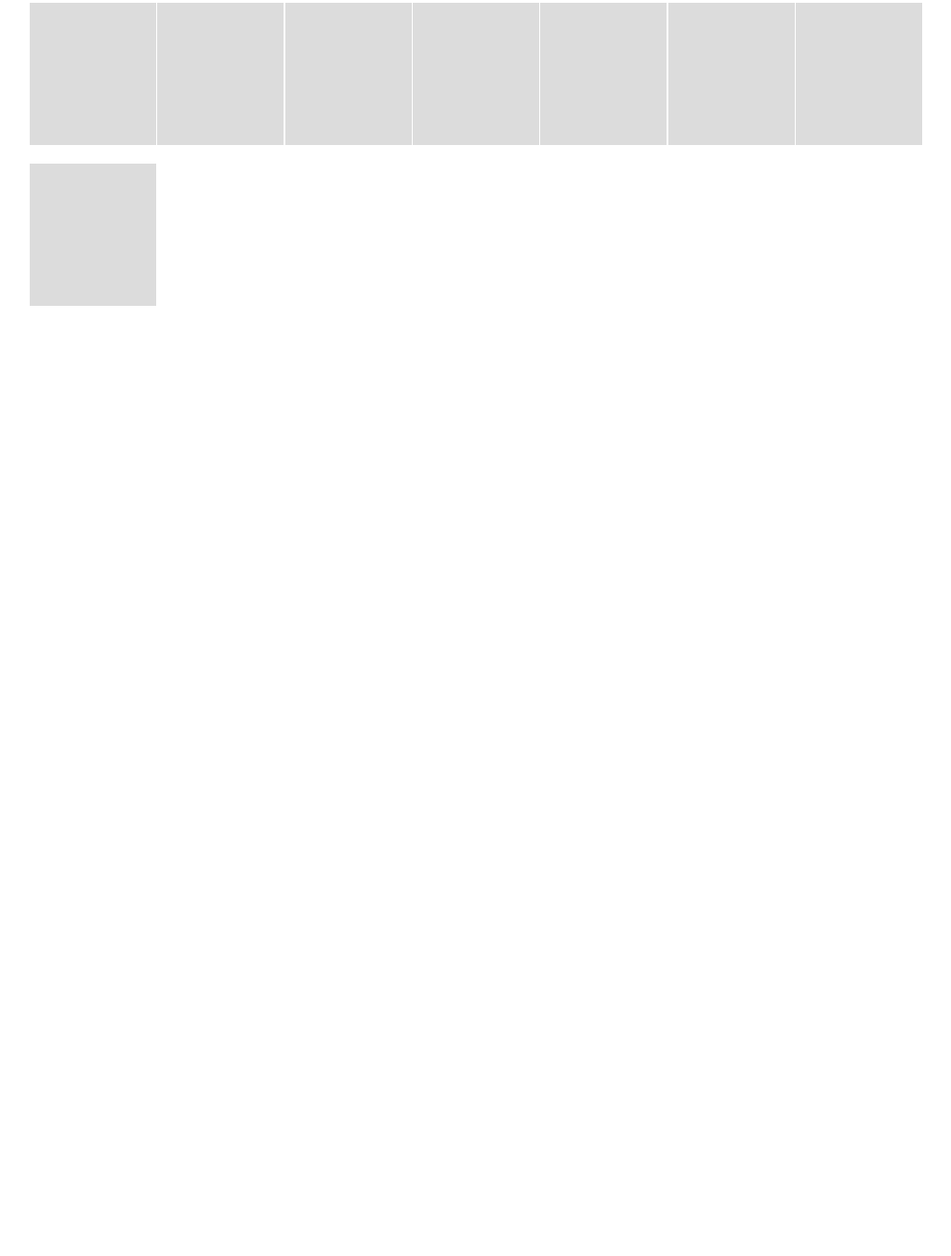
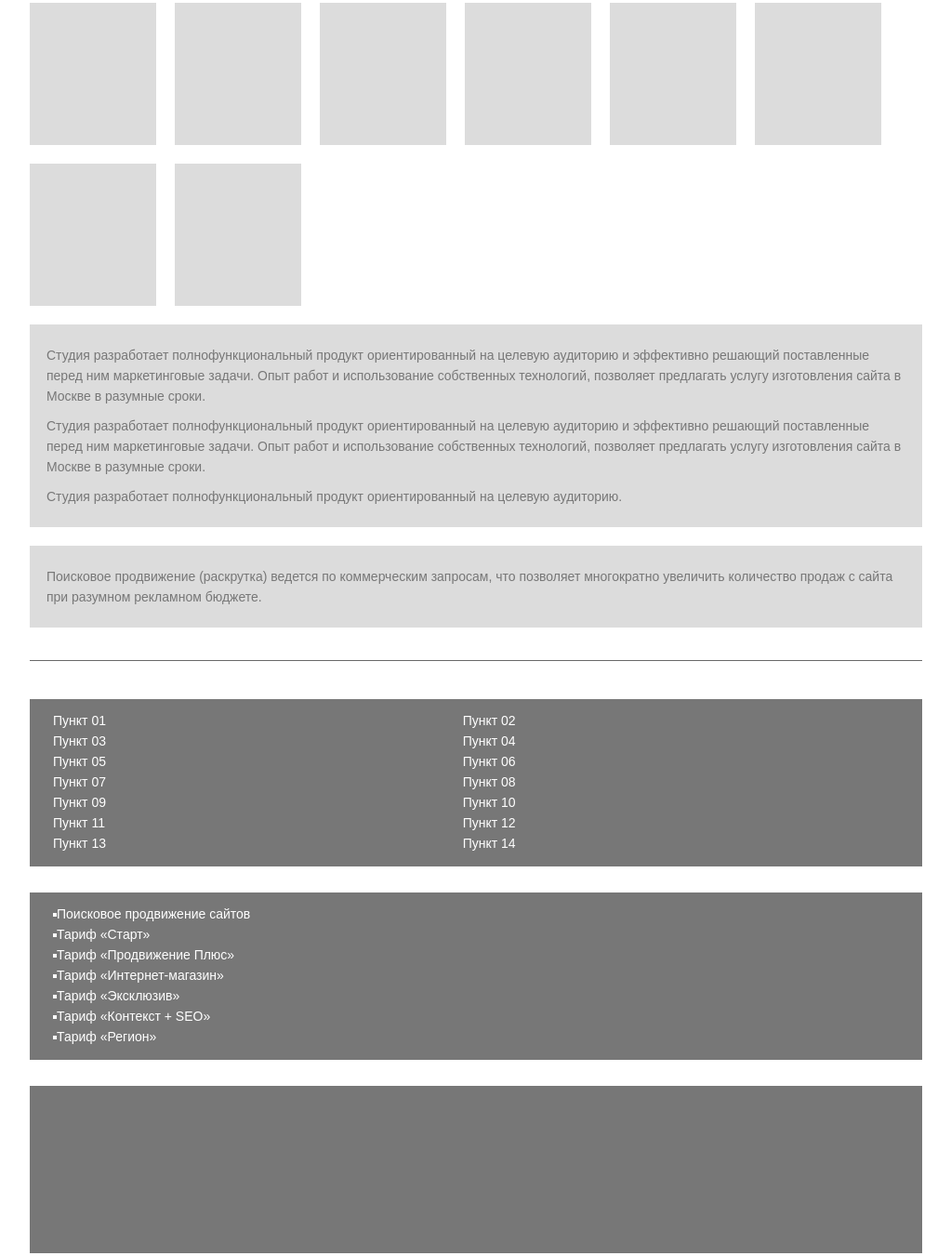
Before and after one commit to cognitive-cake/boroda-test-work, a website: page index.html in a window 1280 px wide. Shown: the part 990-2341 px from the top of the page at 93% size, without its empty margins (128-1151 px from the left). Before the commit the page ends 1339 px from the top, so only its background shows below. Drawn offline with Linux system fonts and the light colour scheme.

Commit message:
Добавил правила и контент для основного раздела и для футера

```diff
--- a/index.html
+++ b/index.html
@@ -85,15 +85,49 @@
           </article>
           <div class="main-content__add-item"></div>
         </div>
-        <div class="main-content__text-column"></div>
-        <div class="main-content__text-column"></div>
+        <div class="main-content__text-column">
+          <p>Студия разработает полнофункциональный продукт ориентированный на целевую аудиторию и эффективно решающий поставленные перед ним маркетинговые задачи. Опыт работ и использование собственных технологий, позволяет предлагать услугу изготовления сайта в Москве в разумные сроки.</p>
+          <p>Студия разработает полнофункциональный продукт ориентированный на целевую аудиторию и эффективно решающий поставленные перед ним маркетинговые задачи. Опыт работ и использование собственных технологий, позволяет предлагать услугу изготовления сайта в Москве в разумные сроки.</p>
+          <p>Студия разработает полнофункциональный продукт ориентированный на целевую аудиторию.</p>
+        </div>
+        <div class="main-content__text-column">
+          <p>Поисковое продвижение (раскрутка) ведется по коммерческим запросам, что позволяет многократно увеличить количество продаж с сайта при разумном рекламном бюджете.</p>
+        </div>
       </section>
     </div>
   </main>
+  <div class="separate-line"></div>
   <footer class="page-footer">
-    <div class="page-footer__first-col"></div>
-    <div class="page-footer__second-col"></div>
-    <div class="page-footer__third-col">
+    <div class="page-footer__col">
+      <ul class="page-footer__first-list">
+        <li><a href="#">Пункт 01</a></li>
+        <li><a href="#">Пункт 02</a></li>
+        <li><a href="#">Пункт 03</a></li>
+        <li><a href="#">Пункт 04</a></li>
+        <li><a href="#">Пункт 05</a></li>
+        <li><a href="#">Пункт 06</a></li>
+        <li><a href="#">Пункт 07</a></li>
+        <li><a href="#">Пункт 08</a></li>
+        <li><a href="#">Пункт 09</a></li>
+        <li><a href="#">Пункт 10</a></li>
+        <li><a href="#">Пункт 11</a></li>
+        <li><a href="#">Пункт 12</a></li>
+        <li><a href="#">Пункт 13</a></li>
+        <li><a href="#">Пункт 14</a></li>
+      </ul>
+    </div>
+    <div class="page-footer__col">
+      <ul class="page-footer__second-list">
+        <li><a href="#">Поисковое продвижение сайтов</a></li>
+        <li><a href="#">Тариф «Старт»</a></li>
+        <li><a href="#">Тариф «Продвижение Плюс»</a></li>
+        <li><a href="#">Тариф «Интернет-магазин»</a></li>
+        <li><a href="#">Тариф «Эксклюзив»</a></li>
+        <li><a href="#">Тариф «Контекст + SEO»</a></li>
+        <li><a href="#">Тариф «Регион»</a></li>
+      </ul>
+    </div>
+    <div class="page-footer__col">
       <div class="page-footer__element"></div>
       <div class="page-footer__element"></div>
     </div>
--- a/sass/blocks/item-card.scss
+++ b/sass/blocks/item-card.scss
@@ -3,6 +3,8 @@
   height: 153px;
 
   margin-bottom: 20px;
+  margin-right: 10px;
+  margin-left: 10px;
 
   background-color: $boroda-lightgrey;
 }
--- a/sass/blocks/main-content.scss
+++ b/sass/blocks/main-content.scss
@@ -7,16 +7,17 @@
   padding: 22px;
 
   background-color: $boroda-lightgrey;
-}
 
-.main-content__header ul {
-  list-style: square;
+  ul {
+    list-style: square;
+  }
 }
 
 .main-content__items {
   display: flex;
   flex-wrap: wrap;
-  justify-content: space-between;
+  margin-left: -10px;
+  margin-right: -10px;
 }
 
 .main-content__add-item {
@@ -24,10 +25,23 @@
   height: 153px;
 
   margin-bottom: 20px;
+  margin-right: 10px;
+  margin-left: 10px;
 
   background-color: $boroda-lightgrey;
 }
 
 .main-content__text-column {
+  margin-bottom: 20px;
+  padding-top: 12px;
+  padding-bottom: 12px;
+  padding-left: 18px;
+  padding-right: 18px;
+
   background-color: $boroda-lightgrey;
+
+  p {
+    margin-top: 10px;
+    margin-bottom: 10px;
+  }
 }
--- a/sass/blocks/navigation.scss
+++ b/sass/blocks/navigation.scss
@@ -6,17 +6,17 @@
   padding-right: 32px;
 
   background-color: $boroda-darkgrey;
-}
 
-.navigation ul {
+  ul {
     margin: 0;
     padding: 0;
     list-style: none;
   }
 
-.navigation a {
+  a {
     text-decoration: none;
     color: white;
+  }
 }
 
 .navigation__current-section {
--- /dev/null
+++ b/sass/blocks/page-footer.scss
@@ -0,0 +1,53 @@
+.page-footer {
+  margin-top: 20px;
+
+  a {
+    color: white;
+    text-decoration: none;
+
+    &:hover {
+      text-decoration: underline;
+    }
+  }
+}
+
+.page-footer__col {
+  box-sizing: border-box;
+
+  height: 180px;
+
+  margin-bottom: 28px;
+  padding-top: 12px;
+  padding-bottom: 18px;
+  padding-left: 25px;
+  padding-right: 25px;
+
+  color: white;
+  background-color: $boroda-darkgrey;
+}
+
+.page-footer__first-list {
+  margin: 0;
+  padding: 0;
+  list-style: none;
+
+  li {
+    display: inline-block;
+    width: 48%;
+  }
+}
+
+.page-footer__second-list {
+  margin: 0;
+  padding: 0;
+  list-style-type: square;
+  list-style-position: inside;
+
+  a {
+    margin-left: -15px;
+  }
+}
+
+.page-footer__element {
+
+}
--- /dev/null
+++ b/sass/blocks/separate-line.scss
@@ -0,0 +1,11 @@
+.separate-line {
+  display: inline-block;
+
+  width: 100%;
+  height: 1px;
+
+  margin-top: 15px;
+  margin-bottom: 15px;
+
+  background-color: #696969;
+}
--- a/sass/blocks/slider.scss
+++ b/sass/blocks/slider.scss
@@ -7,8 +7,8 @@
   margin-bottom: 30px;
 
   background-color: $boroda-lightgrey;
+
+  h2 {
+    color: $boroda-darkgrey;
+  }
 }
-
-.slider h2 {
-  color: $boroda-darkgrey;
-}
--- a/sass/style.scss
+++ b/sass/style.scss
@@ -6,7 +6,9 @@
 @import "blocks/item-card.scss";
 @import "blocks/main-content.scss";
 @import "blocks/navigation.scss";
+@import "blocks/page-footer.scss";
 @import "blocks/page-header.scss";
 @import "blocks/page-main.scss";
+@import "blocks/separate-line.scss";
 @import "blocks/sidebar.scss";
 @import "blocks/slider.scss";
```
Also changed, not shown: css/style.css, css/style.min.css. Lines whose indentation alone changed are shown as unchanged.
